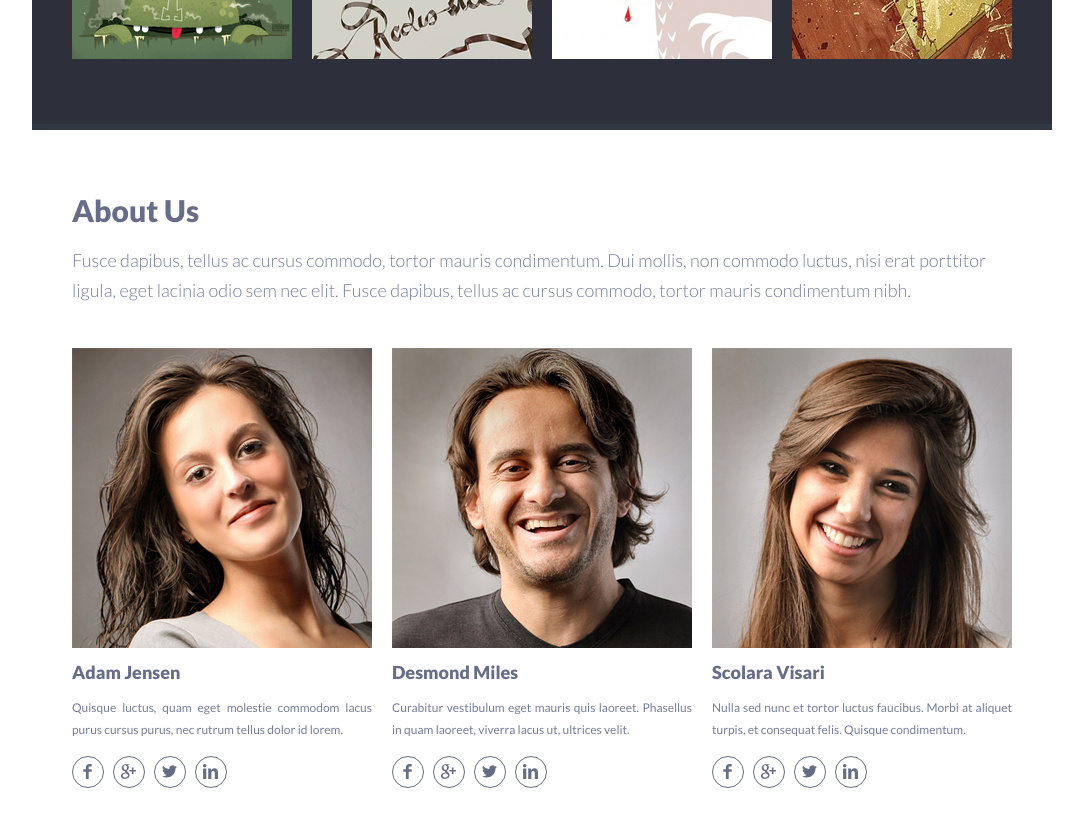
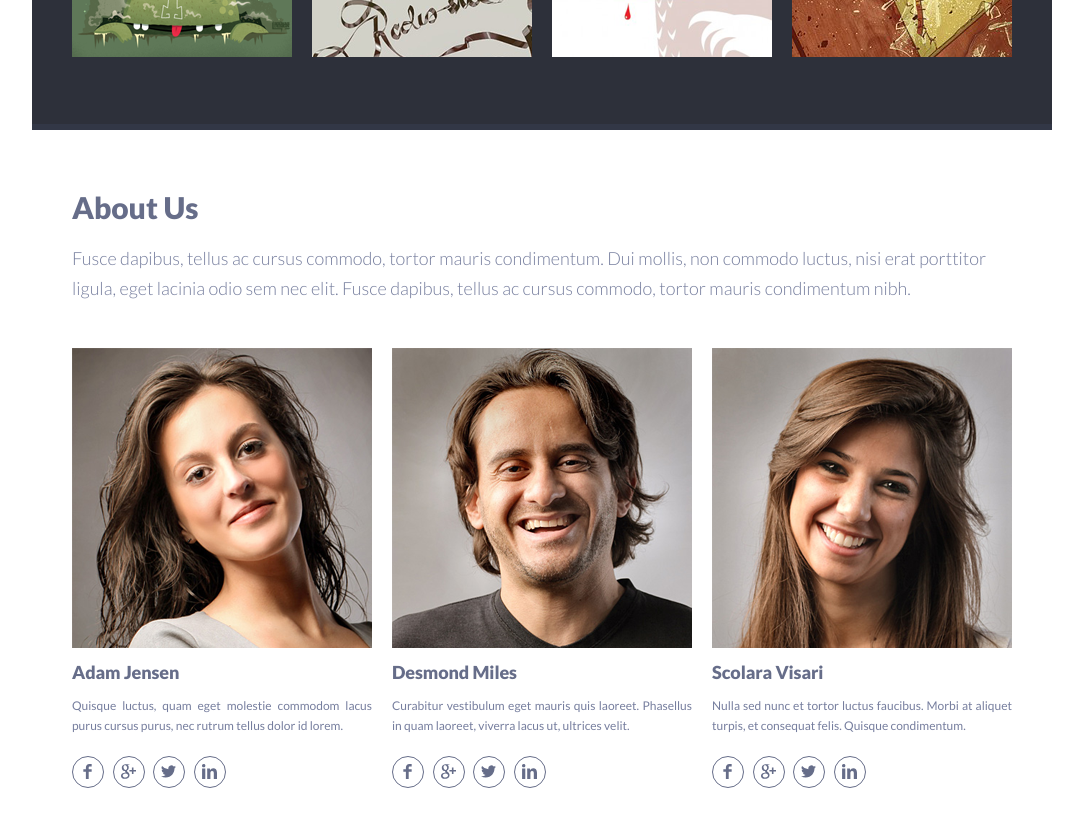
Before and after one commit to shevv920/singolo, a plain HTML site: page singolo2.html in a window 1280 px wide. Shown: the part 740-1566 px from the top of the page, without its empty margins (98-1181 px from the left). Drawn offline with Linux system fonts and the light colour scheme.

Commit message:
refactor: formatting

```diff
--- a/singolo2.css
+++ b/singolo2.css
@@ -9,15 +9,16 @@
   box-sizing: border-box;
   width: 1020px;
   margin: auto;
-  padding: 68px 40px 70px 40px;
+  padding: 64px 40px 70px 40px;
 }
 
 .wrapper-title {
   font-size: 30px;
-  line-height: 24px;
+  line-height: 26px;
   font-family: "Lato", sans-serif;
   font-weight: 900;
   text-align: left;
+  letter-spacing: -0.1px;
   color: #666d89;
 }
 
@@ -153,7 +154,7 @@
 
 .about_us-grid {
   display: grid;
-  padding-top: 43px;
+  padding-top: 45px;
   grid-template-columns: minmax(300px, 300px) minmax(300px, 300px) minmax(300px, 300px);
   gap: 20px 20px;
 }
@@ -164,11 +165,6 @@
   overflow: hidden;
   flex-direction: column;
   justify-content: space-between;
-  font-size: 18px;
-  line-height: 18px;
-  font-family: "Lato", sans-serif;
-  font-weight: 900;
-  text-align: left;
   color: #666d89;
 }
 
@@ -178,23 +174,30 @@
   overflow: hidden;
 }
 
+.person-name {
+  font-size: 18px;
+  line-height: 18px;
+  font-family: "Lato", sans-serif;
+  font-weight: 900;
+  text-align: left;
+  letter-spacing: -0.1px;
+  overflow: hidden;
+  white-space: nowrap;
+  text-overflow: ellipsis;
+}
+
 .person-description {
   font-size: 12px;
-  line-height: 22px;
+  line-height: 20px;
   font-family: "Lato", sans-serif;
   font-weight: 400;
   text-align: justify;
   color: #767e9e;
 }
 
-.person-name {
-  overflow: hidden;
-  white-space: nowrap;
-  text-overflow: ellipsis;
-}
-
 .social_buttons {
-  width: 155px;
+  width: 154px;
+  padding-top: 5px;
   display: flex;
   flex-direction: row;
   justify-content: space-between;
```
